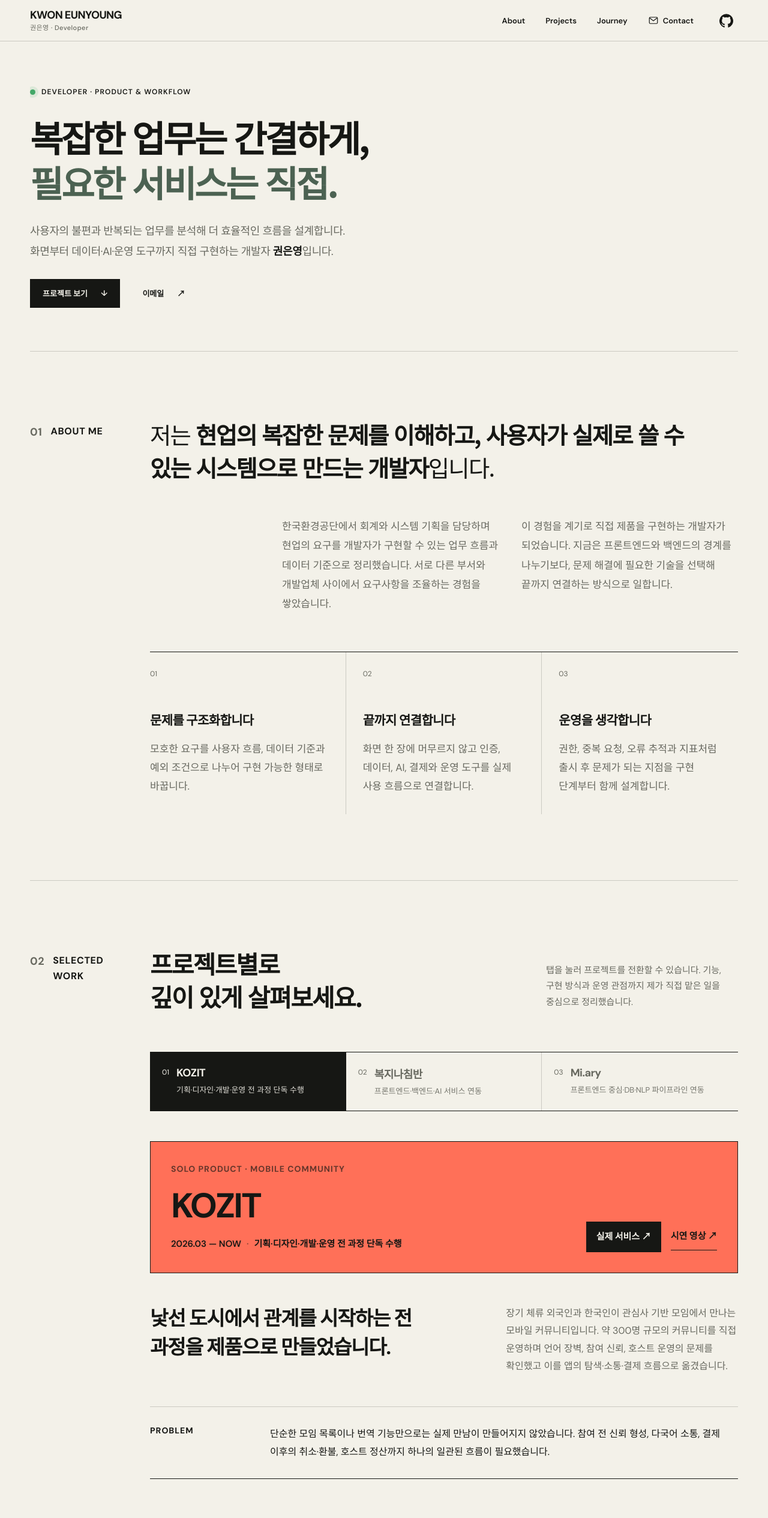
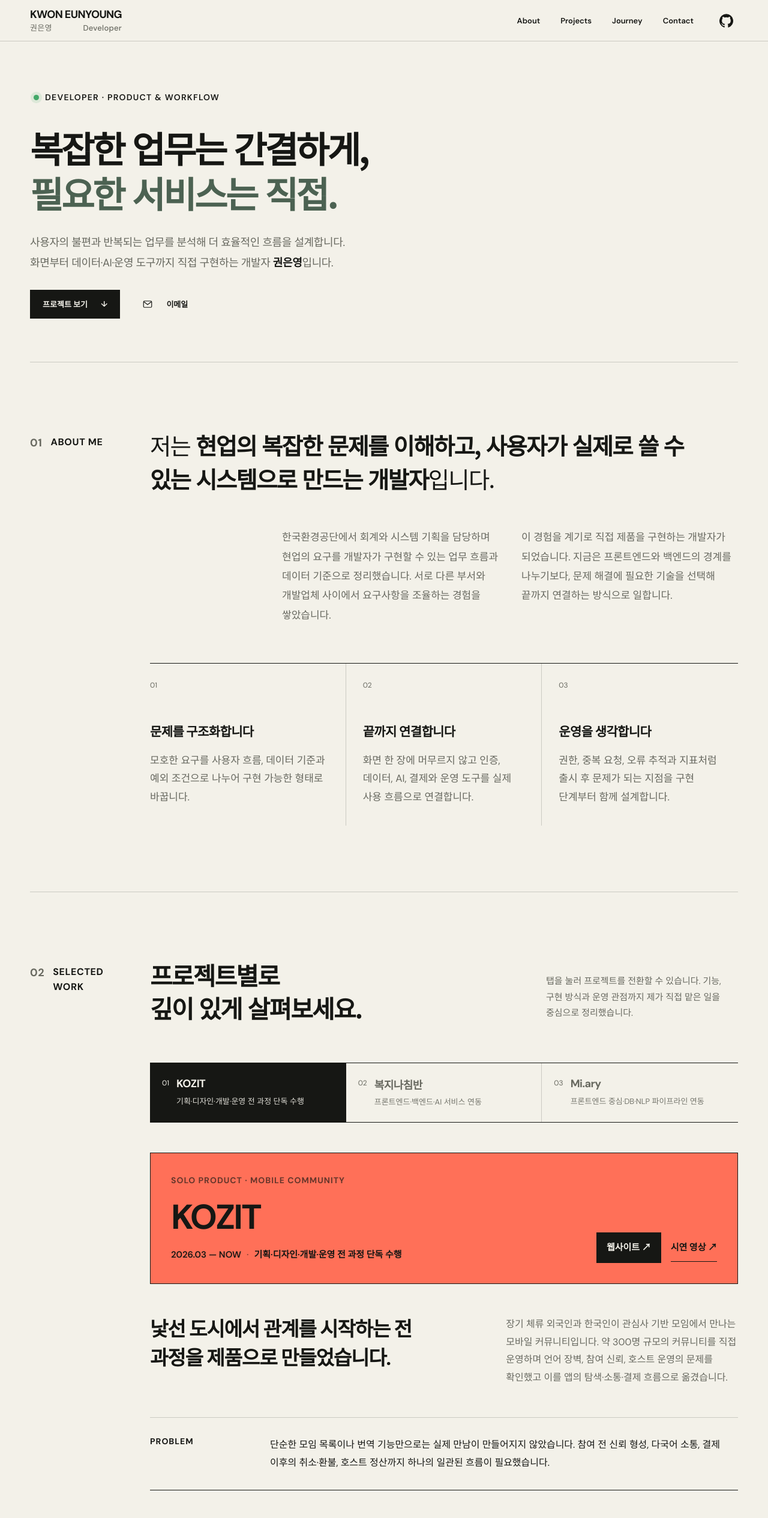
Before and after one commit to kwoney/kwoney-portfolio, a Next.js app: page / in a window 1280 px wide. Shown: the top 2530 px of the page at 60% size. Built offline with nearby package versions, Linux system fonts and the light colour scheme.

Commit message:
Refine navigation states, labels and portfolio accents

```diff
--- /dev/null
+++ b/app/components/ActiveNavigation.tsx
@@ -0,0 +1,37 @@
+"use client";
+
+import { useEffect, useRef, type ReactNode } from "react";
+
+export default function ActiveNavigation({ children }: { children: ReactNode }) {
+  const ref = useRef<HTMLDivElement>(null);
+
+  useEffect(() => {
+    let frame = 0;
+    const update = () => {
+      frame = 0;
+      let active = "";
+      for (const [section, link] of [["about", "about"], ["projects", "projects"], ["experience", "journey"], ["journey", "journey"], ["contact", "contact"]]) {
+        if ((document.getElementById(section)?.getBoundingClientRect().top ?? Infinity) <= 150) active = link;
+      }
+      if (window.scrollY > 0 && window.innerHeight + window.scrollY >= document.documentElement.scrollHeight - 4) active = "contact";
+      ref.current?.querySelectorAll<HTMLAnchorElement>('a[href^="#"]').forEach((link) => {
+        if (link.hash === `#${active}`) link.setAttribute("aria-current", "location");
+        else link.removeAttribute("aria-current");
+      });
+    };
+    const schedule = () => { if (!frame) frame = requestAnimationFrame(update); };
+    const observer = new ResizeObserver(schedule);
+    observer.observe(document.body);
+    window.addEventListener("scroll", schedule, { passive: true });
+    window.addEventListener("resize", schedule);
+    update();
+    return () => {
+      cancelAnimationFrame(frame);
+      observer.disconnect();
+      window.removeEventListener("scroll", schedule);
+      window.removeEventListener("resize", schedule);
+    };
+  }, []);
+
+  return <div className="nav-links" ref={ref}>{children}</div>;
+}
--- a/app/components/ProjectTabs.tsx
+++ b/app/components/ProjectTabs.tsx
@@ -71,7 +71,7 @@ const projects: Project[] = [
     ],
     results: ["단독으로 모바일 앱과 백엔드·운영 구조 완성", "약 300명 커뮤니티 운영 경험을 제품 요구사항에 반영", "2026.08 · 모두의 창업 소셜벤처리그 서류 합격"],
     links: [
-      { label: "실제 서비스", href: "https://kozit.app", primary: true },
+      { label: "웹사이트", href: "https://kozit.app", primary: true },
       { label: "시연 영상", href: "https://youtube.com/shorts/rlK_qPIgyKg" },
     ],
     stack: ["React Native", "Expo", "TypeScript", "Supabase", "PostgreSQL", "Toss Payments", "DeepL", "Amplitude", "Sentry"],
@@ -240,7 +240,7 @@ export default function ProjectTabs() {
             <p className="eyebrow">{active.type}</p>
             <h3>{active.name}</h3>
             <p className="project-role">{active.period}<span>·</span>{active.role}</p>
-            {active.id === "miary" && <p className="private-label">코드 비공개 · develop 기준</p>}
+            {active.id === "miary" && <p className="private-label">소스 코드 비공개</p>}
           </div>
           <div className="project-links">
             {active.links.map((link) => (
--- a/app/globals.css
+++ b/app/globals.css
@@ -11,13 +11,14 @@ a { color:inherit; text-decoration:none; }
 .nav { height:78px; display:flex; align-items:center; justify-content:space-between; }
 .wordmark { display:grid; gap:7px; font-weight:800; font-size:13px; line-height:1; letter-spacing:-.04em; }
 .wordmark strong { font-size:18px; letter-spacing:-.035em; }
-.wordmark span { font-size:11px; letter-spacing:.04em; font-weight:500; color:var(--muted); }
+.wordmark>span { display:flex; justify-content:space-between; width:100%; font-size:13px; letter-spacing:.02em; font-weight:500; color:var(--muted); }
 .nav-links { align-items:center; }
 .github-link { display:flex; align-items:center; justify-content:center; min-width:40px; min-height:40px; }
 a:focus-visible, button:focus-visible { outline:2px solid currentColor; outline-offset:5px; }
 .nav-links { display:flex; gap:34px; font-size:13px; font-weight:600; }
 .nav-links a { transition:opacity .2s ease; }
 .nav-links a:hover { opacity:.5; }
+.nav-links a[aria-current="location"] { color:#46624d; text-decoration:underline; text-decoration-thickness:2px; text-underline-offset:9px; opacity:1; }
 
 .hero { min-height:760px; padding:88px 0 0; overflow:hidden; }
 .hero-kicker { display:flex; align-items:center; gap:10px; text-transform:uppercase; font-size:12px; font-weight:600; letter-spacing:.09em; }
@@ -197,7 +198,7 @@ a:focus-visible, button:focus-visible { outline:2px solid currentColor; outline-
 .project-problem p { max-width:780px; color:var(--ink); }
 .feature-section,.tech-section,.result-section { padding-top:66px; }
 .subsection-heading { display:flex; align-items:center; gap:14px; margin-bottom:28px; }
-.subsection-heading>span { display:grid; place-items:center; flex:0 0 38px; height:38px; border:1px solid var(--line); background:color-mix(in srgb,var(--project-accent) 16%,var(--paper)); color:var(--ink); font-size:17px; font-weight:700; font-variant-numeric:tabular-nums; }
+.subsection-heading>span { flex:0 0 auto; color:var(--muted); font-size:20px; font-weight:700; font-variant-numeric:tabular-nums; }
 .subsection-heading h4 { margin:0; font-size:24px; letter-spacing:-.035em; }
 .feature-columns { display:grid; grid-template-columns:repeat(2,minmax(0,1fr)); border-top:1px solid var(--ink); }
 .feature-group { padding:26px 24px 12px 0; border-right:1px solid var(--line); }
@@ -214,9 +215,9 @@ a:focus-visible, button:focus-visible { outline:2px solid currentColor; outline-
 .tech-action h5 { font-size:14px; }
 .tech-action p { color:var(--muted); font-size:13px; line-height:1.7; }
 .result-grid { display:grid; grid-template-columns:repeat(3,minmax(0,1fr)); gap:16px; }
-.result-card { min-width:0; padding:24px; border:1px solid var(--line); border-top:4px solid var(--project-accent); background:color-mix(in srgb,var(--project-accent) 7%,var(--paper)); }
-.result-index { display:block; margin-bottom:24px; color:var(--ink); font-size:20px; font-weight:700; font-variant-numeric:tabular-nums; }
-.result-grid p { margin:0; color:var(--ink); font-weight:500; }
+.result-card { min-width:0; padding:24px; background:var(--ink); color:var(--paper); }
+.result-index { display:block; margin-bottom:24px; color:#c9c7bd; font-size:20px; font-weight:700; font-variant-numeric:tabular-nums; }
+.result-grid p { margin:0; color:var(--paper); font-weight:500; }
 .stack-list { margin-top:52px; padding-top:20px; display:flex; flex-wrap:wrap; gap:8px; border-top:1px solid var(--line); }
 .stack-list span { padding:8px 13px; border:1px solid var(--line); border-radius:100px; color:#57594f; font-size:15px; }
 .contribution-note { margin:0 0 22px; color:var(--muted); font-size:15px; line-height:1.8; }
@@ -250,6 +251,9 @@ a:focus-visible, button:focus-visible { outline:2px solid currentColor; outline-
 .contact { padding-top:110px; padding-bottom:72px; }
 .contact h2 { font-size:clamp(30px,3.6vw,48px); line-height:1.4; letter-spacing:-.045em; }
 .contact-bottom { margin-top:68px; }
+.contact-bottom a { display:inline-flex; align-items:center; gap:10px; }
+.hero-kicker { padding-left:6px; padding-block:6px; font-size:14px; line-height:1.6; }
+.status-dot { flex-shrink:0; }
 
 @media (max-width:900px) {
   .shell { width:min(calc(100% - 36px),720px); }
@@ -299,12 +303,12 @@ section[id] { scroll-margin-top:80px; }
   .hero h1 { font-size:clamp(30px,8.4vw,40px); margin:26px 0 22px; }
   .hero-intro { font-size:16px; }
   .desktop-break { display:none; }
-  .hero-kicker { font-size:10px; letter-spacing:.05em; }
+  .hero-kicker { font-size:12px; letter-spacing:.03em; }
   .hero-actions { flex-direction:row; }
   .hero-actions .button { width:auto; white-space:nowrap; padding:0 16px; gap:16px; }
   .hero-actions .button.primary { flex:0 0 auto; }
   .wordmark strong { font-size:15px; }
-  .wordmark span { font-size:10px; }
+  .wordmark>span { font-size:12px; }
   .about-lead { font-size:30px; }
   .section-content>h2,.section-heading-row h2,.experience h2 { font-size:30px; }
   .project-browser { margin-top:46px; }
--- a/app/page.tsx
+++ b/app/page.tsx
@@ -1,4 +1,5 @@
 import ProjectTabs from "./components/ProjectTabs";
+import ActiveNavigation from "./components/ActiveNavigation";
 
 const Arrow = () => <span aria-hidden="true">↗</span>;
 
@@ -19,8 +20,8 @@ const timeline = [
 export default function Home() {
   return <main>
     <header className="nav-wrap"><nav className="nav shell" aria-label="주요 메뉴">
-      <a className="wordmark" href="#top" aria-label="권은영 — 처음으로"><strong>KWON EUNYOUNG</strong><span>권은영 · Developer</span></a>
-      <div className="nav-links"><a href="#about">About</a><a href="#projects">Projects</a><a href="#journey">Journey</a><a className="contact-nav" href="#contact"><svg width="18" height="18" viewBox="0 0 24 24" fill="none" stroke="currentColor" strokeWidth="1.6" aria-hidden="true"><rect x="3" y="5" width="18" height="14" rx="2"/><path d="m3 6 9 7 9-7"/></svg>Contact</a><a className="github-link" href="https://github.com/kwoney" target="_blank" rel="noopener noreferrer" aria-label="권은영 GitHub (새 탭)" title="GitHub · kwoney"><svg viewBox="0 0 24 24" width="23" height="23" fill="currentColor" aria-hidden="true"><path d="M12 .297a12 12 0 0 0-3.793 23.385c.6.111.82-.261.82-.577v-2.234c-3.338.726-4.043-1.416-4.043-1.416-.546-1.387-1.333-1.756-1.333-1.756-1.09-.745.083-.729.083-.729 1.205.085 1.839 1.237 1.839 1.237 1.07 1.835 2.807 1.305 3.492.998.108-.776.419-1.305.762-1.605-2.665-.303-5.467-1.334-5.467-5.931 0-1.31.469-2.381 1.236-3.221-.124-.303-.536-1.524.117-3.176 0 0 1.008-.322 3.301 1.23a11.52 11.52 0 0 1 6.006 0c2.291-1.552 3.297-1.23 3.297-1.23.655 1.652.243 2.873.119 3.176.77.84 1.235 1.911 1.235 3.221 0 4.609-2.807 5.625-5.479 5.922.431.372.815 1.102.815 2.222v3.293c0 .319.216.694.825.576A12.001 12.001 0 0 0 12 .297Z"/></svg></a></div>
+      <a className="wordmark" href="#top" aria-label="권은영 — 처음으로"><strong>KWON EUNYOUNG</strong><span><span>권은영</span><span>Developer</span></span></a>
+      <ActiveNavigation><a href="#about">About</a><a href="#projects">Projects</a><a href="#journey">Journey</a><a className="contact-nav" href="#contact">Contact</a><a className="github-link" href="https://github.com/kwoney" target="_blank" rel="noopener noreferrer" aria-label="권은영 GitHub (새 탭)" title="GitHub · kwoney"><svg viewBox="0 0 24 24" width="23" height="23" fill="currentColor" aria-hidden="true"><path d="M12 .297a12 12 0 0 0-3.793 23.385c.6.111.82-.261.82-.577v-2.234c-3.338.726-4.043-1.416-4.043-1.416-.546-1.387-1.333-1.756-1.333-1.756-1.09-.745.083-.729.083-.729 1.205.085 1.839 1.237 1.839 1.237 1.07 1.835 2.807 1.305 3.492.998.108-.776.419-1.305.762-1.605-2.665-.303-5.467-1.334-5.467-5.931 0-1.31.469-2.381 1.236-3.221-.124-.303-.536-1.524.117-3.176 0 0 1.008-.322 3.301 1.23a11.52 11.52 0 0 1 6.006 0c2.291-1.552 3.297-1.23 3.297-1.23.655 1.652.243 2.873.119 3.176.77.84 1.235 1.911 1.235 3.221 0 4.609-2.807 5.625-5.479 5.922.431.372.815 1.102.815 2.222v3.293c0 .319.216.694.825.576A12.001 12.001 0 0 0 12 .297Z"/></svg></a></ActiveNavigation>
     </nav></header>
 
     <section className="hero shell" id="top">
@@ -28,7 +29,7 @@ export default function Home() {
       <h1>복잡한 업무는 간결하게,<br /><em>필요한 서비스는 직접.</em></h1>
       <div className="hero-bottom">
         <p className="hero-intro">사용자의 불편과 반복되는 업무를 분석해 더 효율적인 흐름을 설계합니다.<br className="desktop-break" /> 화면부터 데이터·AI·운영 도구까지 직접 구현하는 개발자 <strong>권은영</strong>입니다.</p>
-        <div className="hero-actions"><a className="button primary" href="#projects">프로젝트 보기 <span>↓</span></a><a className="button text" href="mailto:qtag02@gmail.com">이메일 <Arrow /></a></div>
+        <div className="hero-actions"><a className="button primary" href="#projects">프로젝트 보기 <span>↓</span></a><a className="button text" href="mailto:qtag02@gmail.com"><svg width="18" height="18" viewBox="0 0 24 24" fill="none" stroke="currentColor" strokeWidth="1.6" aria-hidden="true"><rect x="3" y="5" width="18" height="14" rx="2"/><path d="m3 6 9 7 9-7"/></svg>이메일</a></div>
       </div>
     </section>
 
@@ -74,7 +75,7 @@ export default function Home() {
       </div>
     </section>
 
-    <section className="contact shell" id="contact"><p className="eyebrow">Let&apos;s build something useful</p><h2>좋은 질문에서 시작해,<br />작동하는 결과까지 만듭니다.</h2><div className="contact-bottom"><a href="mailto:qtag02@gmail.com">qtag02@gmail.com <Arrow /></a><a href="https://github.com/kwoney" target="_blank" rel="noreferrer">GitHub <Arrow /></a></div></section>
+    <section className="contact shell" id="contact"><p className="eyebrow">Let&apos;s build something useful</p><h2>어떻게 더 나아질지 고민하고,<br />직접 구현합니다.</h2><div className="contact-bottom"><a href="mailto:qtag02@gmail.com"><svg width="18" height="18" viewBox="0 0 24 24" fill="none" stroke="currentColor" strokeWidth="1.6" aria-hidden="true"><rect x="3" y="5" width="18" height="14" rx="2"/><path d="m3 6 9 7 9-7"/></svg>qtag02@gmail.com</a><a href="https://github.com/kwoney" target="_blank" rel="noreferrer">GitHub <Arrow /></a></div></section>
     <footer className="footer shell"><p>© 2026 Kwon Eunyoung</p><a href="#top">Back to top ↑</a></footer>
   </main>;
 }
```
